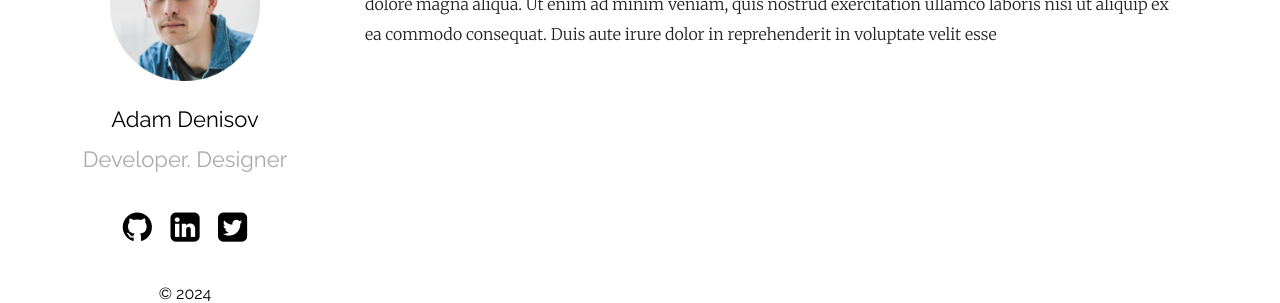
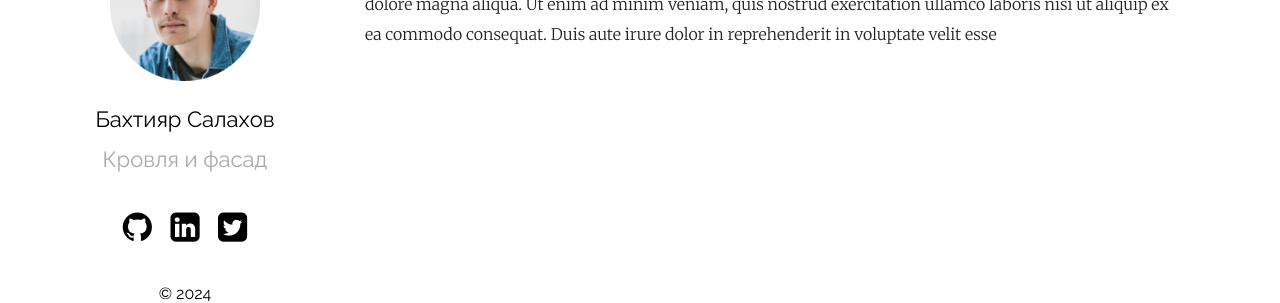
Before and after one commit to BahaSalakhov/roofing.github.io, a Jekyll site: the page built from index.md, in a window 1280 px wide. Shown: the part 232-535 px from the top of the page. Built offline with Jekyll 4.4.1, drawn with Linux system fonts in a browser that asks for light colours.

Commit message:
Update _config.yml

```diff
--- a/_config.yml
+++ b/_config.yml
@@ -12,8 +12,8 @@ show_excerpts: true # set to true to show excerpts on the homepage
 sass:
   sass_dir: _sass
 plainwhite:
-  name: Adam Denisov
-  tagline: Developer. Designer
+  name: Бахтияр Салахов
+  tagline: Кровля и фасад
   date_format: "%b %-d, %Y"
   sitemap: true # set to true to generate sitemap.xml content
   search: true # set to true to enable searchbar
```
